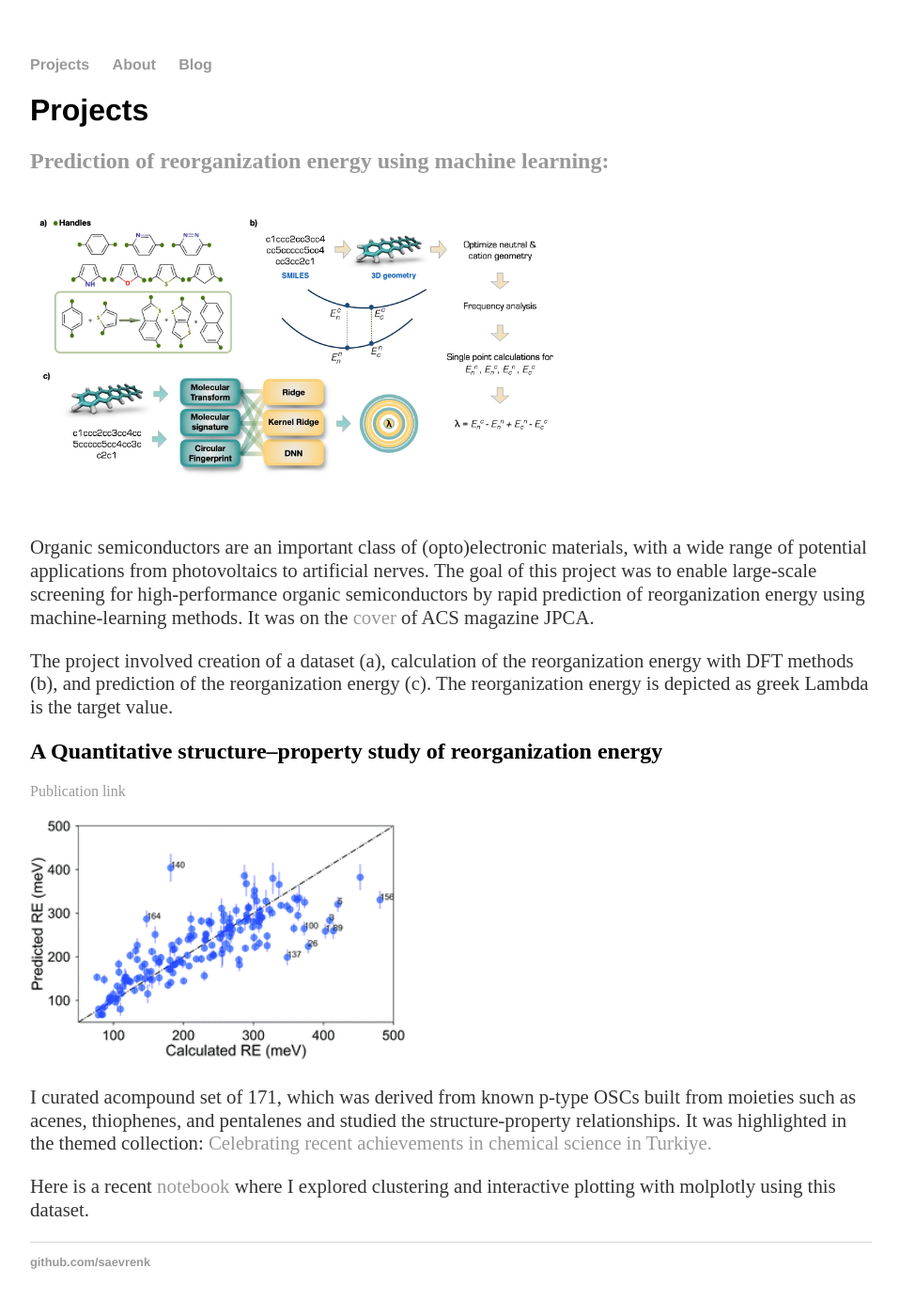
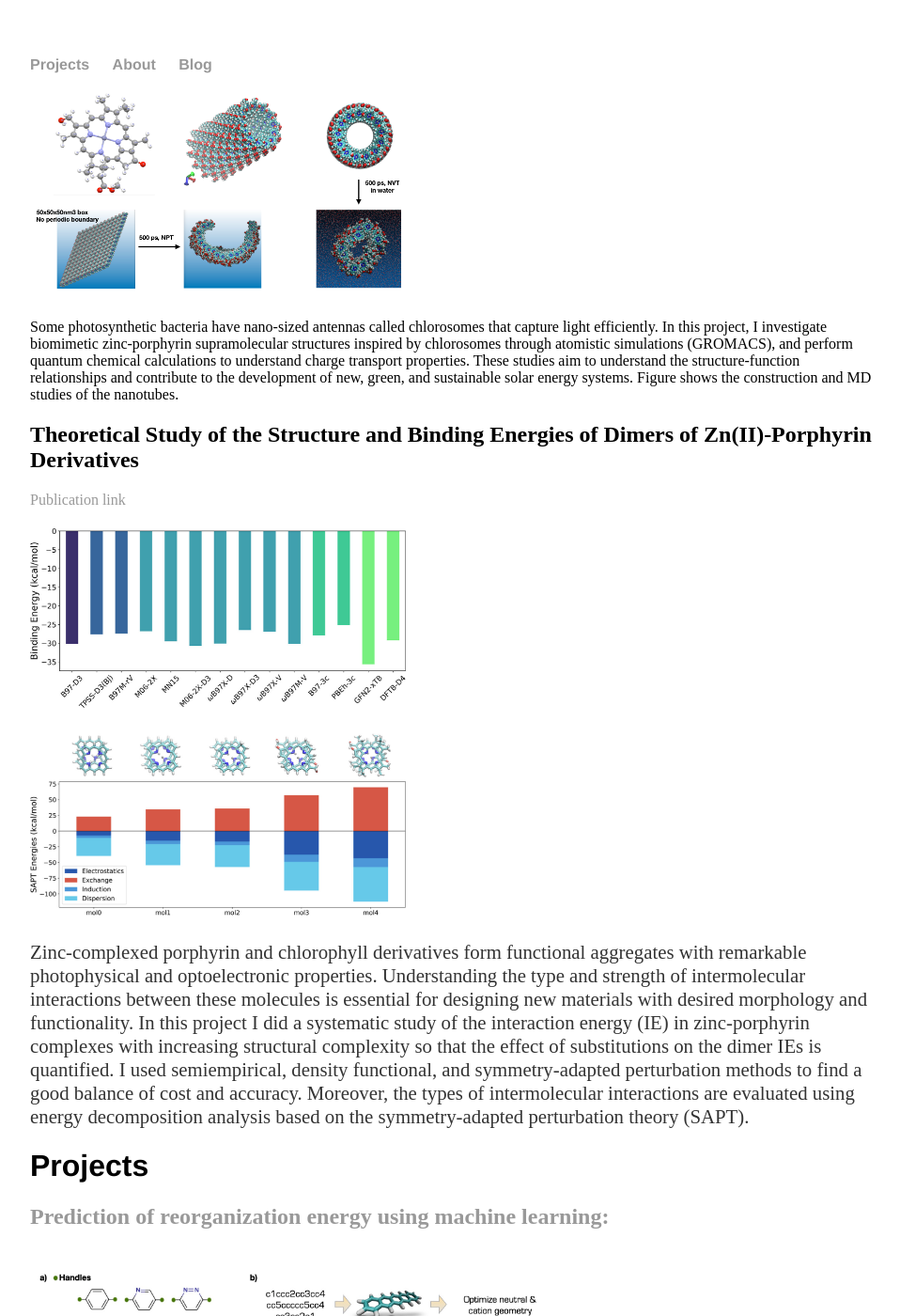
Before and after one commit to saevrenk/saevrenk.github.io, a Jekyll site: the page built from index.html, in a window 1280 px wide and 1400 px high. Shown: the whole window at 94% size, without its empty margins (160-1118 px from the left). Built offline with Jekyll 4.4.1, drawn with Linux system fonts in a browser that asks for light colours.

Commit message:
updated projects

```diff
--- a/index.html
+++ b/index.html
@@ -2,6 +2,40 @@
 layout: default
 title: Hello
 ---
+<div class="blurb">
+
+	<h2></h2>
+	<p><img src="./assets/znp_nanotube_md.png" alt="image" width="400" /></p>
+	Some photosynthetic bacteria have nano-sized antennas called chlorosomes that
+	capture light efficiently. In this project, I investigate biomimetic zinc-porphyrin supramolecular
+	structures inspired by chlorosomes through atomistic simulations (GROMACS),
+	and perform quantum chemical calculations to understand charge transport properties. These studies aim to understand
+	the structure-function
+	relationships and contribute to the development of new, green, and sustainable solar energy systems.
+	Figure shows the construction and MD studies of the nanotubes.
+	<p>
+
+	</p>
+</div>
+
+<div class="blurb">
+
+	<h2>Theoretical Study of the Structure and Binding Energies of Dimers of Zn(II)-Porphyrin Derivatives</h2>
+	<a href="https://pubs.acs.org/doi/10.1021/acs.jpca.2c03692">Publication link</a>
+	<p><img src="./assets/znp_jp2c03692_0003.jpeg" alt="image" width="400" /></p>
+	<p><img src="./assets/znp_jp2c03692_0006.jpeg" alt="image" width="400" /></p>
+	<p>
+		Zinc-complexed porphyrin and chlorophyll derivatives form functional aggregates
+		with remarkable photophysical and optoelectronic properties. Understanding the
+		type and strength of intermolecular interactions between these molecules is
+		essential for designing new materials with desired morphology and functionality. In this project
+		I did a systematic study of the interaction energy (IE) in zinc-porphyrin complexes with
+		increasing structural complexity so that the effect of substitutions on the dimer IEs is quantified.
+		I used semiempirical, density functional, and symmetry-adapted perturbation methods to find a
+		good balance of cost and accuracy. Moreover, the types of intermolecular interactions are
+		evaluated using energy decomposition analysis based on the symmetry-adapted perturbation theory (SAPT).
+	</p>
+</div>
 <div class="blurb">
 
 	<h1>Projects</h1>
```
Also changed, not shown: assets/znp_jp2c03692_0003.jpeg (added), assets/znp_jp2c03692_0006.jpeg (added), assets/znp_nanotube_md.png (added).
